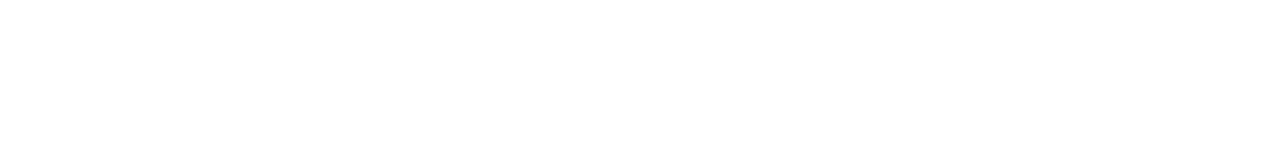
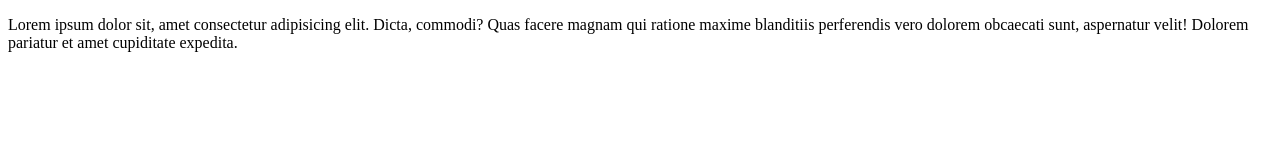
Before and after one commit to cruizg/prueba-git, a plain HTML site: page index.html in a window 1280 px wide. Drawn offline with Linux system fonts and the light colour scheme.

Commit message:
add paragraph to body content

```diff
--- a/index.html
+++ b/index.html
@@ -6,6 +6,6 @@
     <title>Document</title>
 </head>
 <body>
-
+    <p>Lorem ipsum dolor sit, amet consectetur adipisicing elit. Dicta, commodi? Quas facere magnam qui ratione maxime blanditiis perferendis vero dolorem obcaecati sunt, aspernatur velit! Dolorem pariatur et amet cupiditate expedita.</p>
 </body>
 </html>
```
